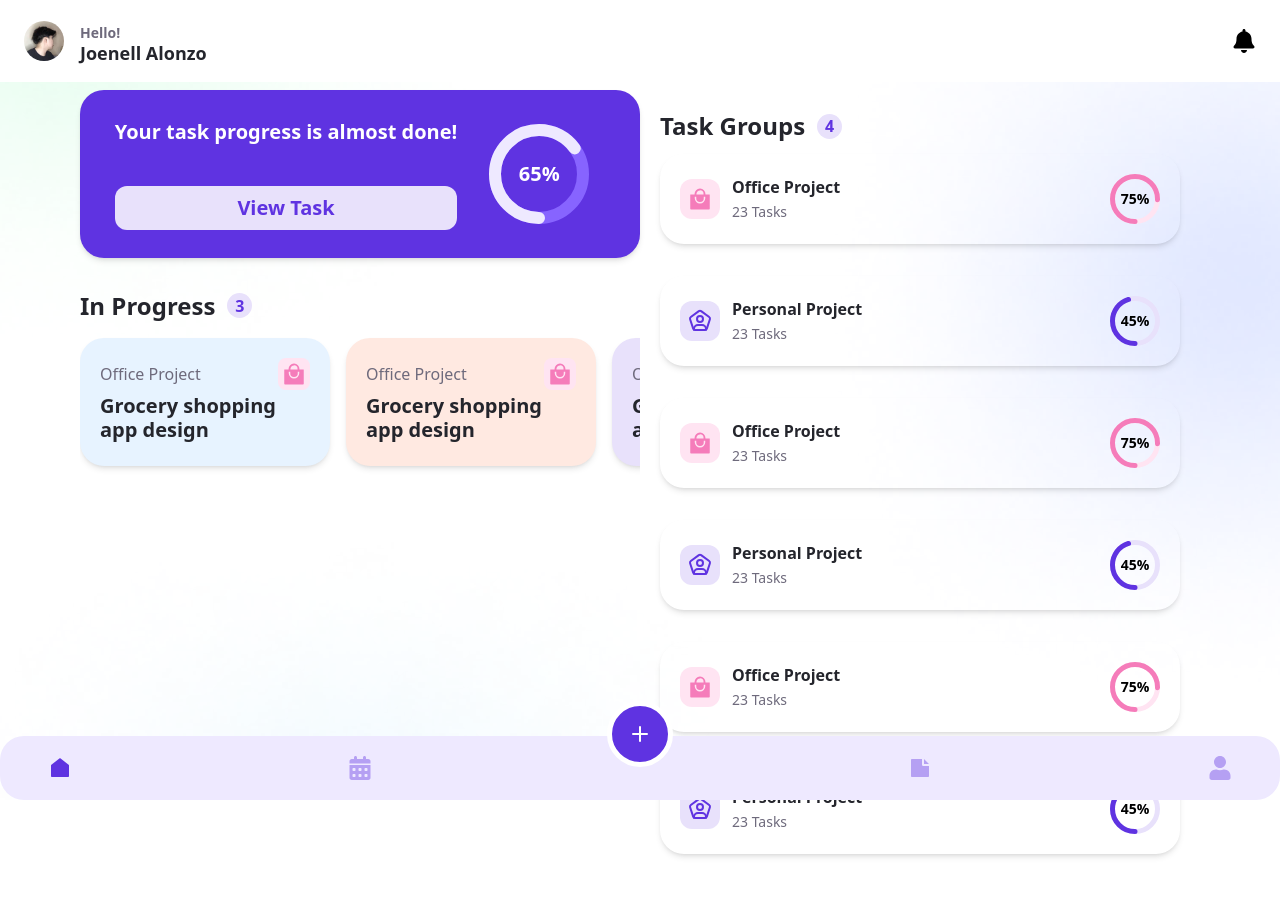
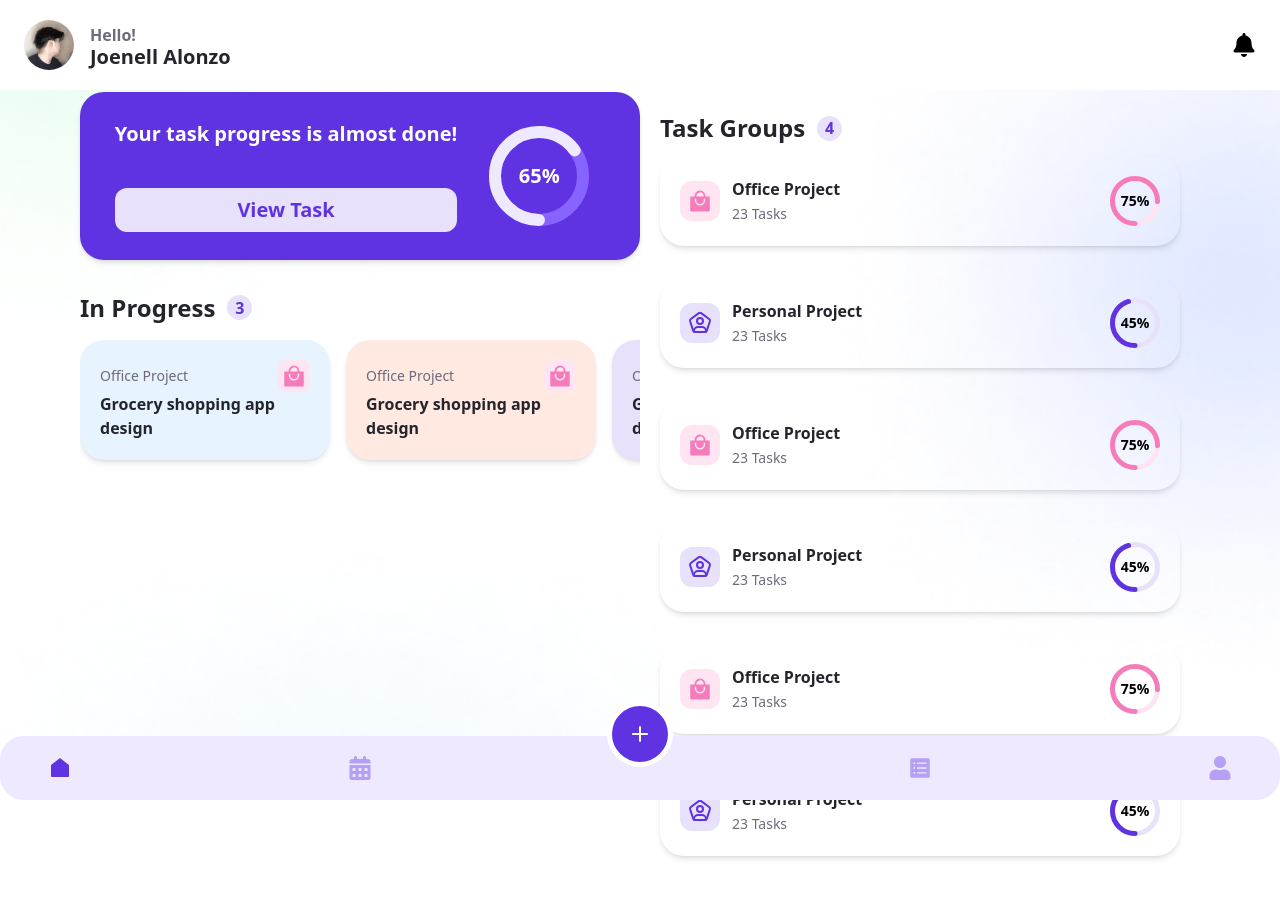
Before and after one commit to alonzojoe/React-TS-Task-Management, a React (Vite) app: page /home in a window 1280 px wide. Shown: the top 898 px of the page. Built offline with nearby package versions, Linux system fonts and the light colour scheme.

Commit message:
style: Profile Header adjustments, In progress Task adjustments fonts, padding

```diff
--- a/src/layouts/AppLayout.tsx
+++ b/src/layouts/AppLayout.tsx
@@ -4,7 +4,7 @@ import { FaBell } from "react-icons/fa";
 
 import { RiHomeFill } from "react-icons/ri";
 import { FaCalendarDays } from "react-icons/fa6";
-import { RiStickyNoteFill } from "react-icons/ri";
+import { IoIosListBox } from "react-icons/io";
 import { FaUser } from "react-icons/fa";
 import { FiPlus } from "react-icons/fi";
 import { PiArrowLeftFill } from "react-icons/pi";
@@ -51,12 +51,12 @@ const AppLayout = () => {
           <img
             src={Avatar}
             alt="avatar"
-            className="h-auto w-[40px] rounded-full"
+            className="h-auto w-[50px] rounded-full"
           />
         </div>
         <div>
-          <span className="text-textSecondary font-bold text-sm">Hello!</span>
-          <h4 className="text-textPrimary text-lg font-bold mb-0 !leading-none">
+          <span className="text-textSecondary font-bold text-md">Hello!</span>
+          <h4 className="text-textPrimary text-xl font-bold mb-0 !leading-none">
             Joenell Alonzo
           </h4>
         </div>
@@ -149,8 +149,8 @@ function MenuBar() {
           <FiPlus className="text-2xl text-white" />
         </Link>
         <span></span>
-        <span className="rotate-180 scale-x-[-1]">
-          <RiStickyNoteFill className={`text-2xl mx-2 text-bgInactive`} />
+        <span>
+          <IoIosListBox className={`text-2xl mx-2 text-bgInactive`} />
         </span>
         <span>
           <FaUser className={`text-2xl mx-2 text-bgInactive`} />
--- a/src/pages/Dashboard/Dashboard.tsx
+++ b/src/pages/Dashboard/Dashboard.tsx
@@ -46,13 +46,13 @@ const Dashboard = () => {
                 width="w-[250px]"
               >
                 <div className="flex items-center justify-between">
-                  <h4 className="text-textSecondary text-md">Office Project</h4>
+                  <h4 className="text-textSecondary text-sm">Office Project</h4>
                   <span className="bg-lightPink p-1 rounded-lg">
                     <IoBagHandleSharp className="text-2xl text-darkPink" />
                   </span>
                 </div>
-                <div className="flex items-center justify-between py-1">
-                  <h3 className="text-textPrimary text-xl font-semibold !leading-6 text-wrap">
+                <div className="flex items-center justify-between py-0">
+                  <h3 className="text-textPrimary text-md font-semibold !leading-6 text-wrap">
                     Grocery shopping app design
                   </h3>
                   <div></div>
@@ -64,13 +64,13 @@ const Dashboard = () => {
                 width="w-[250px]"
               >
                 <div className="flex items-center justify-between">
-                  <h4 className="text-textSecondary text-md">Office Project</h4>
+                  <h4 className="text-textSecondary text-sm">Office Project</h4>
                   <span className="bg-lightPink p-1 rounded-lg">
                     <IoBagHandleSharp className="text-2xl text-darkPink" />
                   </span>
                 </div>
-                <div className="flex items-center justify-between py-1">
-                  <h3 className="text-textPrimary text-xl font-semibold !leading-6 text-wrap">
+                <div className="flex items-center justify-between py-0">
+                  <h3 className="text-textPrimary text-md font-semibold !leading-6 text-wrap">
                     Grocery shopping app design
                   </h3>
                   <div></div>
@@ -82,13 +82,13 @@ const Dashboard = () => {
                 width="w-[250px]"
               >
                 <div className="flex items-center justify-between">
-                  <h4 className="text-textSecondary text-md">Office Project</h4>
+                  <h4 className="text-textSecondary text-sm">Office Project</h4>
                   <span className="bg-lightPink p-1 rounded-lg">
                     <IoBagHandleSharp className="text-2xl text-darkPink" />
                   </span>
                 </div>
-                <div className="flex items-center justify-between py-1">
-                  <h3 className="text-textPrimary text-xl font-semibold !leading-6 text-wrap">
+                <div className="flex items-center justify-between py-0">
+                  <h3 className="text-textPrimary text-md font-semibold !leading-6 text-wrap">
                     Grocery shopping app design
                   </h3>
                   <div></div>
```
